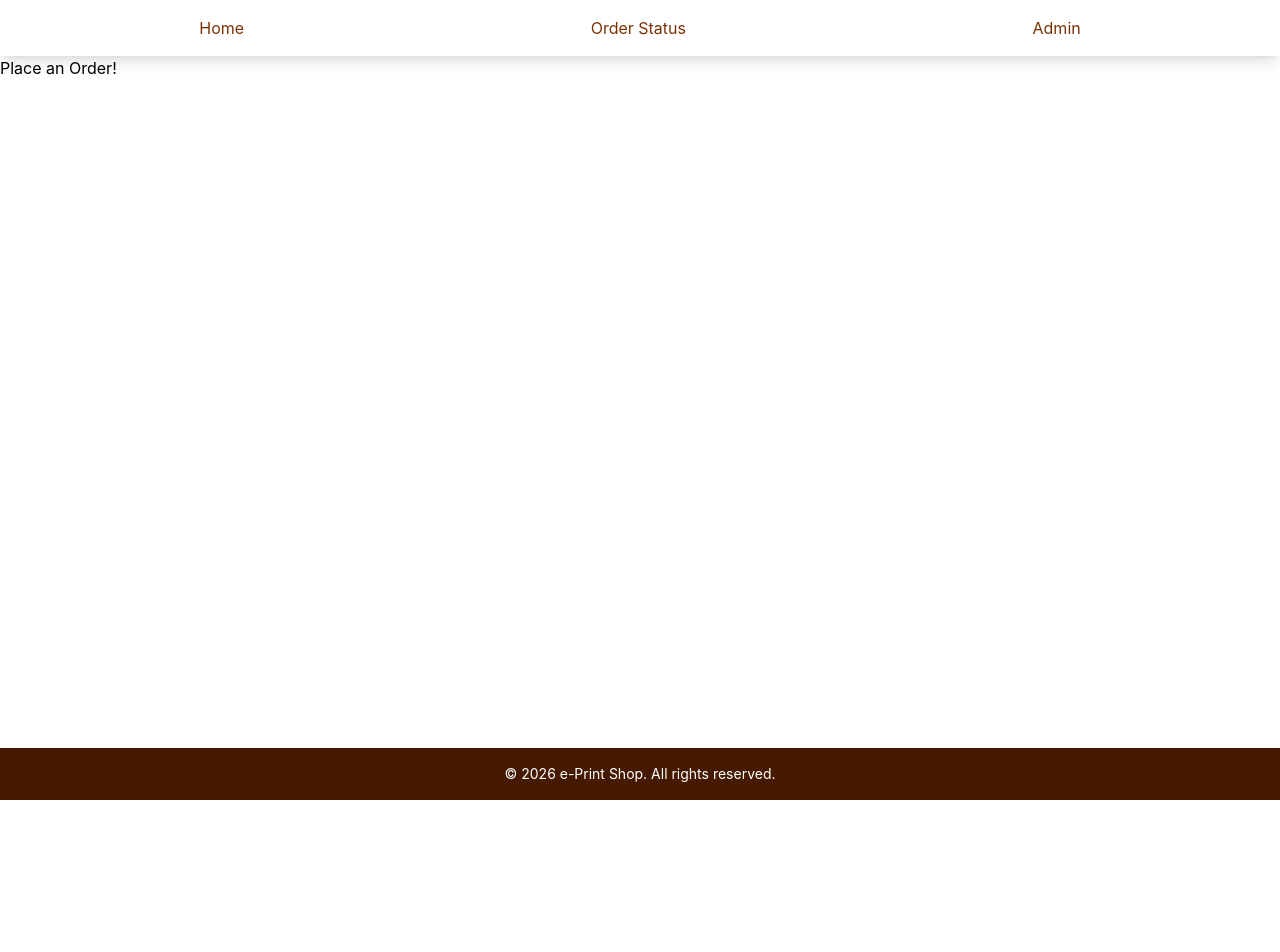
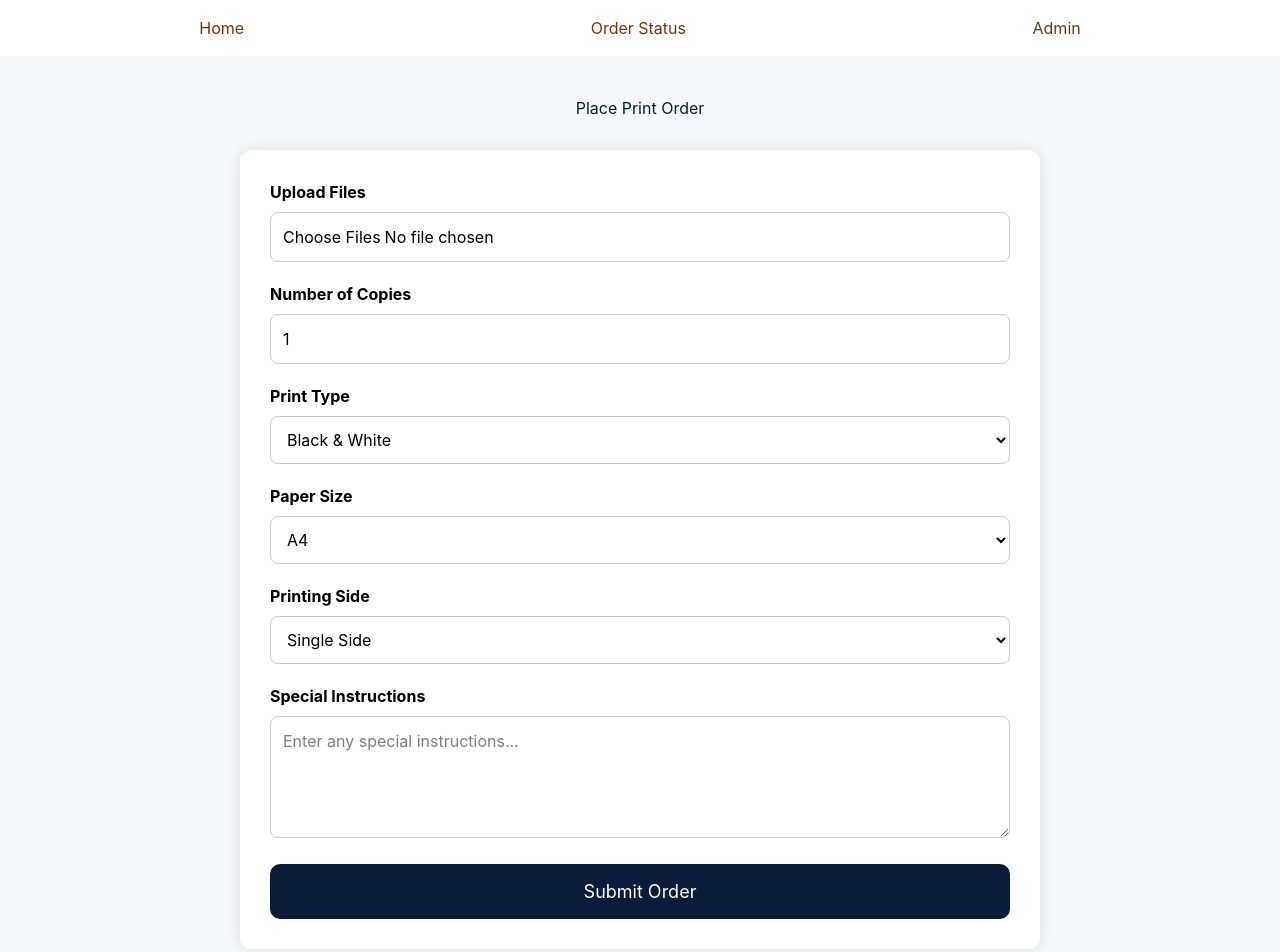
Before and after one commit to nainanijo/Internship_Project, a React (Vite) app: page /PO in a window 1280 px wide. Shown: the top 952 px of the page. Before the commit the page ends 800 px from the top, so only its background shows below. Built offline with nearby package versions, Linux system fonts and the light colour scheme.

Commit message:
po design and modified

```diff
--- /dev/null
+++ b/src/Pages/PO.css
@@ -0,0 +1,61 @@
+.po-container {
+  min-height: 100vh;
+  background: #f5f7fa;
+  padding: 40px;
+}
+
+.po-container h1 {
+  text-align: center;
+  margin-bottom: 30px;
+  color: #0b1b3a;
+}
+
+.order-form {
+  max-width: 800px;
+  margin: auto;
+  background: white;
+  padding: 30px;
+  border-radius: 12px;
+  box-shadow: 0 0 15px rgba(0,0,0,0.1);
+}
+
+.section {
+  margin-bottom: 20px;
+}
+
+.section label {
+  display: block;
+  font-weight: bold;
+  margin-bottom: 8px;
+}
+
+.section input,
+.section select,
+.section textarea {
+  width: 100%;
+  padding: 12px;
+  border: 1px solid #ccc;
+  border-radius: 8px;
+}
+
+.file-list {
+  margin-top: 10px;
+  background: #f4f4f4;
+  padding: 10px;
+  border-radius: 8px;
+}
+
+.submit-btn {
+  width: 100%;
+  padding: 14px;
+  border: none;
+  background: #0b1b3a;
+  color: white;
+  font-size: 18px;
+  border-radius: 10px;
+  cursor: pointer;
+}
+
+.submit-btn:hover {
+  background: #142c5c;
+}
--- a/src/Pages/PO.jsx
+++ b/src/Pages/PO.jsx
@@ -1,9 +1,138 @@
-import React from 'react'
+import { useState } from "react";
+import "./PO.css";
 
-const PO = () => {
+function PO() {
+  const [files, setFiles] = useState([]);
+  const [formData, setFormData] = useState({
+    copies: 1,
+    color: "Black & White",
+    paperSize: "A4",
+    side: "Single Side",
+    notes: "",
+  });
+
+  const handleFileUpload = (e) => {
+    setFiles([...e.target.files]);
+  };
+
+  const handleChange = (e) => {
+    setFormData({
+      ...formData,
+      [e.target.name]: e.target.value,
+    });
+  };
+
+  const handleSubmit = (e) => {
+    e.preventDefault();
+
+    console.log("Files:", files);
+    console.log("Print Details:", formData);
+
+    alert("Order Submitted Successfully!");
+  };
+
   return (
-    <div>Place an Order!</div>
-  )
+    <div className="po-container">
+      <h1>Place Print Order</h1>
+
+      <form className="order-form" onSubmit={handleSubmit}>
+        {/* File Upload */}
+        <div className="section">
+          <label>Upload Files</label>
+
+          <input
+            type="file"
+            multiple
+            accept=".pdf,.doc,.docx,.jpg,.jpeg,.png"
+            onChange={handleFileUpload}
+          />
+
+          {files.length > 0 && (
+            <div className="file-list">
+              <h4>Uploaded Files:</h4>
+
+              {files.map((file, index) => (
+                <p key={index}>{file.name}</p>
+              ))}
+            </div>
+          )}
+        </div>
+
+        {/* Copies */}
+        <div className="section">
+          <label>Number of Copies</label>
+
+          <input
+            type="number"
+            name="copies"
+            min="1"
+            value={formData.copies}
+            onChange={handleChange}
+          />
+        </div>
+
+        {/* Color */}
+        <div className="section">
+          <label>Print Type</label>
+
+          <select
+            name="color"
+            value={formData.color}
+            onChange={handleChange}
+          >
+            <option>Black & White</option>
+            <option>Color</option>
+          </select>
+        </div>
+
+        {/* Paper Size */}
+        <div className="section">
+          <label>Paper Size</label>
+
+          <select
+            name="paperSize"
+            value={formData.paperSize}
+            onChange={handleChange}
+          >
+            <option>A4</option>
+            <option>A3</option>
+            <option>Letter</option>
+          </select>
+        </div>
+
+        {/* Single / Double */}
+        <div className="section">
+          <label>Printing Side</label>
+
+          <select
+            name="side"
+            value={formData.side}
+            onChange={handleChange}
+          >
+            <option>Single Side</option>
+            <option>Double Side</option>
+          </select>
+        </div>
+
+        {/* Notes */}
+        <div className="section">
+          <label>Special Instructions</label>
+
+          <textarea
+            name="notes"
+            rows="4"
+            value={formData.notes}
+            onChange={handleChange}
+            placeholder="Enter any special instructions..."
+          />
+        </div>
+
+        <button type="submit" className="submit-btn">
+          Submit Order
+        </button>
+      </form>
+    </div>
+  );
 }
 
-export default PO
+export default PO;
```
